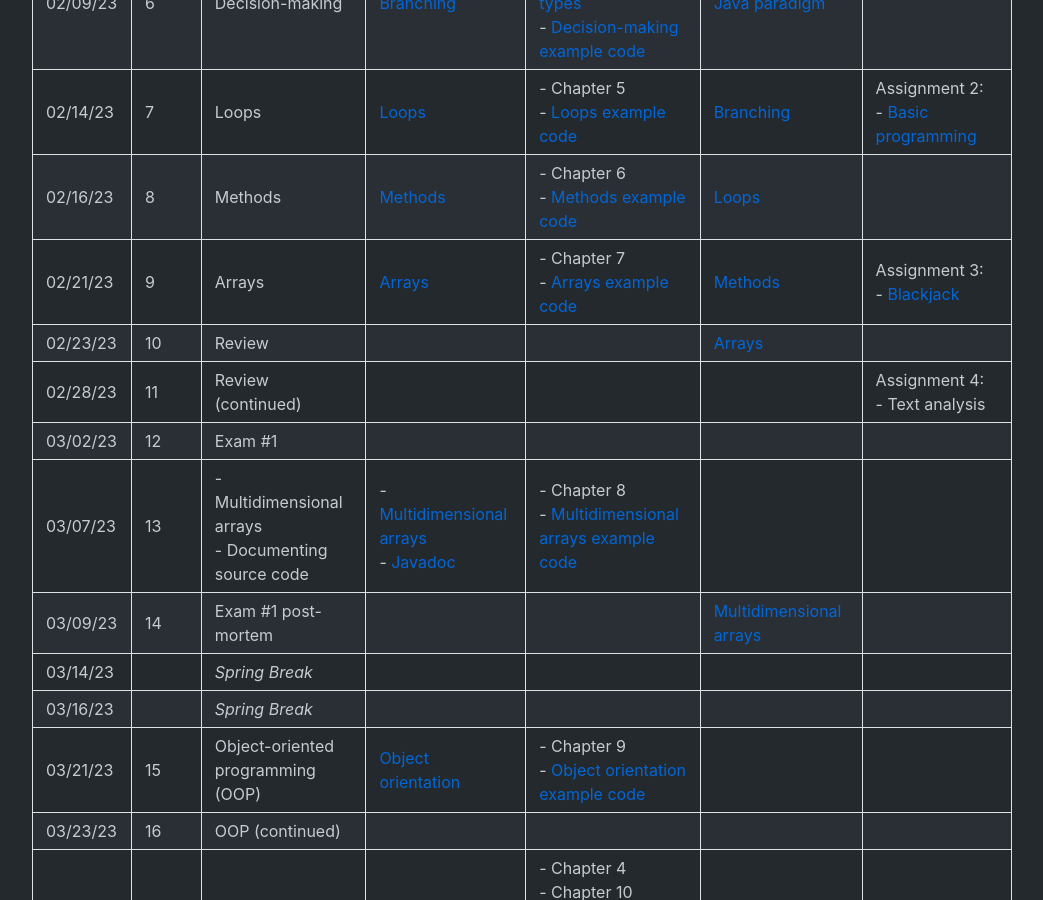
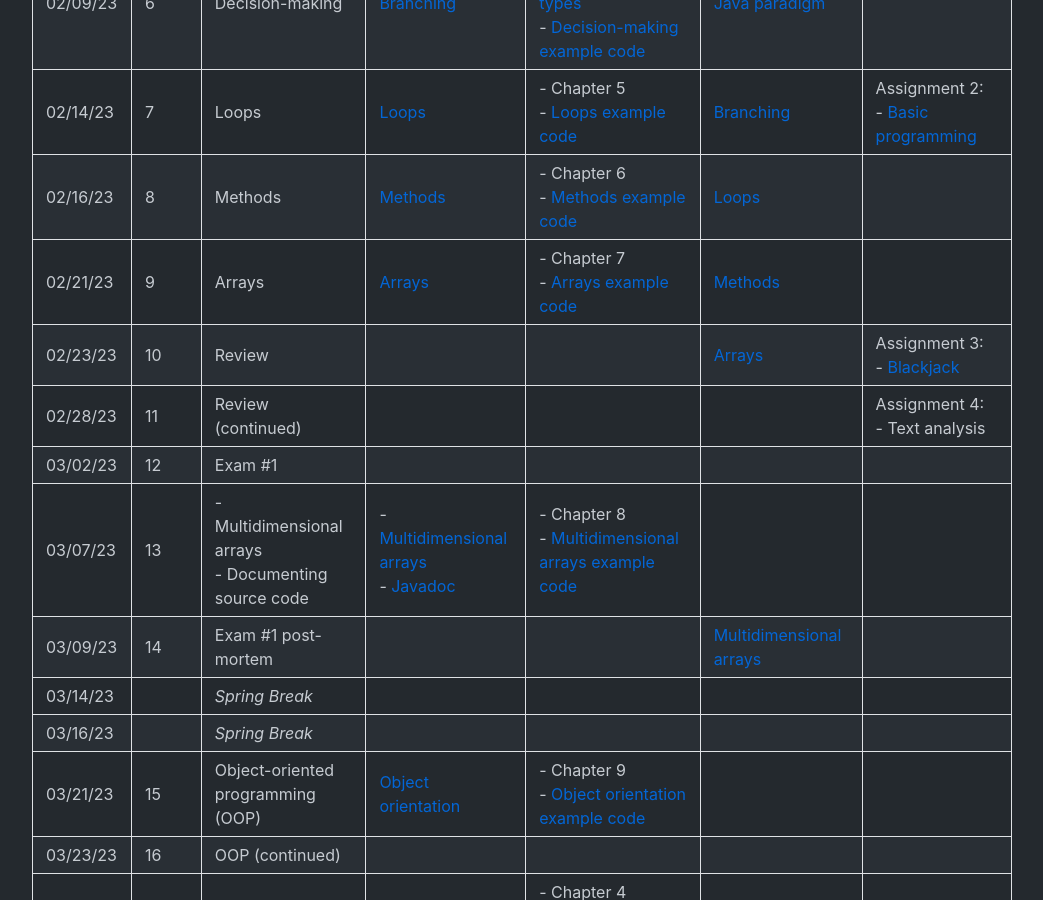
Before and after one commit to nyu-daniel-zint/intro-to-computer-science-2024-spring, a Jekyll site: the page built from content/schedule.md, in a window 1280 px wide and 900 px high, scrolled down 919 px. Shown: the whole window, without its empty margins (118-1161 px from the left). Built offline with Jekyll 4.4.1, drawn with Linux system fonts in a browser that asks for light colours; comment, search, counter and statistics services are not loaded.

```diff
--- a/content/schedule.md
+++ b/content/schedule.md
@@ -20,8 +20,8 @@ Department of Computer Science
 | 02/09/23 | 6     | Decision-making                                          | [Branching](./slides/branching)                                                           | - Oracle tutorials: [Primitive data types](https://docs.oracle.com/javase/tutorial/java/nutsandbolts/datatypes.html)<br />- [Decision-making example code](https://github.com/nyu-java-programming/decision-making-examples)                       | [Java paradigm](https://forms.gle/maQkkKyyhaeQvbrJ7)                   |                                                                                                                                                                                                                                                                                                                                                                                    |
 | 02/14/23 | 7     | Loops                                                    | [Loops](./slides/loops)                                                                   | - Chapter 5<br />- [Loops example code](https://github.com/nyu-java-programming/loops-examples)                                                                                                                                                    | [Branching](https://forms.gle/SboTS5pj1rNkNRwG9)                       | Assignment 2:<br />- [Basic programming](https://classroom.github.com/a/KMnpqSvK)                                                                                                                                                                                                                                                                                                  |
 | 02/16/23 | 8     | Methods                                                  | [Methods](./slides/methods)                                                               | - Chapter 6<br />- [Methods example code](https://github.com/nyu-java-programming/methods-examples)                                                                                                                                                | [Loops](https://forms.gle/ZuG2ZFEdjabpbzvD9)                           |                                                                                                                                                                                                                                                                                                                                                                                    |
-| 02/21/23 | 9     | Arrays                                                   | [Arrays](./slides/arrays)                                                                 | - Chapter 7<br />- [Arrays example code](https://github.com/nyu-java-programming/array-examples)                                                                                                                                                   | [Methods](https://forms.gle/urWWgC4uTED3K2oe7)                         | Assignment 3:<br />- [Blackjack](https://classroom.github.com/a/VmBR5ONR)                                                                                                                                                                                                                                                                                                          |
-| 02/23/23 | 10    | Review                                                   |                                                                                           |                                                                                                                                                                                                                                                    | [Arrays](https://forms.gle/uVkFxd9AQpHQq98Y6)                          |                                                                                                                                                                                                                                                                                                                                                                                    |
+| 02/21/23 | 9     | Arrays                                                   | [Arrays](./slides/arrays)                                                                 | - Chapter 7<br />- [Arrays example code](https://github.com/nyu-java-programming/array-examples)                                                                                                                                                   | [Methods](https://forms.gle/urWWgC4uTED3K2oe7)                         |                                                                                                                                                                                                                                                                                                                                                                                    |
+| 02/23/23 | 10    | Review                                                   |                                                                                           |                                                                                                                                                                                                                                                    | [Arrays](https://forms.gle/uVkFxd9AQpHQq98Y6)                          | Assignment 3:<br />- [Blackjack](https://classroom.github.com/a/VmBR5ONR)                                                                                                                                                                                                                                                                                                          |
 | 02/28/23 | 11    | Review (continued)                                       |                                                                                           |                                                                                                                                                                                                                                                    |                                                                        | Assignment 4:<br />- Text analysis                                                                                                                                                                                                                                                                                                                                                 |
 | 03/02/23 | 12    | Exam #1                                                  |                                                                                           |                                                                                                                                                                                                                                                    |                                                                        |                                                                                                                                                                                                                                                                                                                                                                                    |
 | 03/07/23 | 13    | - Multidimensional arrays<br />- Documenting source code | - [Multidimensional arrays](./slides/arrays-multidimensional)<br />- [Javadoc](./javadoc) | - Chapter 8<br />- [Multidimensional arrays example code](https://github.com/nyu-java-programming/multidimensional-array-examples)                                                                                                                 |                                                                        |                                                                                                                                                                                                                                                                                                                                                                                    |
```
